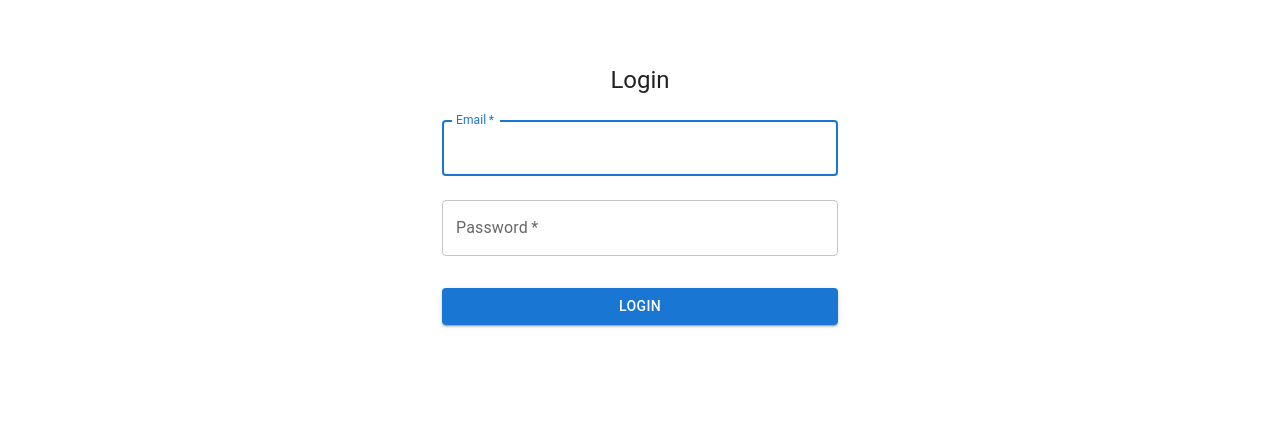
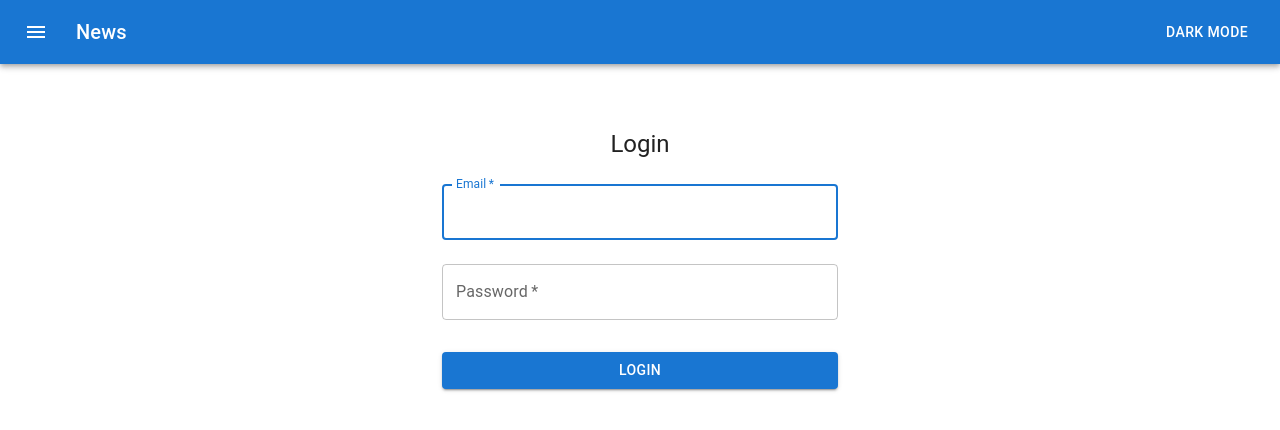
Before and after one commit to shashankack/RajDiamonds, a React (Vite) app in the folder frontend/: page /login in a window 1280 px wide. Shown: the top 430 px of the page. Built offline with nearby package versions, Linux system fonts and the light colour scheme.

Commit message:
Add dark mode toggle and header component; refactor App structure

```diff
--- a/frontend/src/App.jsx
+++ b/frontend/src/App.jsx
@@ -1,11 +1,35 @@
 import React, { useState, useEffect } from "react";
-import { BrowserRouter as Router, Routes, Route, Navigate } from "react-router-dom";
+import {
+  BrowserRouter as Router,
+  Routes,
+  Route,
+  Navigate,
+} from "react-router-dom";
 import Login from "./pages/Login";
 import Home from "./pages/Home";
 import PrivateRoute from "./utils/PrivateRoute";
+import Header from "./components/Header";
+import { ThemeProvider, createTheme } from "@mui/material";
+import theme from "./assets/theme";
+import CssBaseline from "@mui/material/CssBaseline";
 
 const App = () => {
   const [isAuthorized, setAuthorized] = useState(false);
+  const [darkMode, setDarkMode] = useState(false);
+
+  const theme = createTheme({
+    palette: {
+      mode: darkMode ? 'dark' : 'light',
+      primary: {
+        main: darkMode ? '#bb86fc' : '#1976d2',
+      },
+    },
+  });
+
+  const toggleDarkMode = () => {
+    setDarkMode(!darkMode);
+  };
+
 
   useEffect(() => {
     const token = localStorage.getItem("access_token");
@@ -13,13 +37,20 @@ const App = () => {
   }, []);
 
   return (
+    <ThemeProvider theme={theme}>
+      <CssBaseline />
       <Router>
+        <Header onToggleDarkMode={toggleDarkMode} darkMode={darkMode} />
         <Routes>
           {/* Redirect / to either /home or /login */}
           <Route
             path="/"
             element={
-            isAuthorized ? <Navigate to="/home" replace /> : <Navigate to="/login" replace />
+              isAuthorized ? (
+                <Navigate to="/home" replace />
+              ) : (
+                <Navigate to="/login" replace />
+              )
             }
           />
           <Route
@@ -36,6 +67,7 @@ const App = () => {
           />
         </Routes>
       </Router>
+    </ThemeProvider>
   );
 };
 
--- /dev/null
+++ b/frontend/src/assets/theme.js
@@ -0,0 +1,26 @@
+// theme.js
+import { createTheme } from '@mui/material/styles';
+
+const theme = createTheme({
+  palette: {
+    primary: {
+      main: '#1976d2', // Primary color
+    },
+    secondary: {
+      main: '#dc004e', // Secondary color
+    },
+  },
+  typography: {
+    fontFamily: 'Roboto, Arial, sans-serif',
+    h1: {
+      fontSize: '2.5rem',
+      fontWeight: 700,
+    },
+    body1: {
+      fontSize: '1rem',
+    },
+  },
+  // Add more customizations here (spacing, breakpoints, etc.)
+});
+
+export default theme;
--- /dev/null
+++ b/frontend/src/components/Header.jsx
@@ -0,0 +1,29 @@
+import React from 'react'
+import { AppBar, Box, Button, IconButton, Toolbar, Typography } from '@mui/material'
+import MenuIcon from '@mui/icons-material/Menu';
+
+const Header = ({ onToggleDarkMode, darkMode }) => {
+  return (
+    <Box sx={{ flexGrow: 1 }}>
+      <AppBar position="static">
+        <Toolbar>
+          <IconButton
+            size="large"
+            edge="start"
+            color="inherit"
+            aria-label="menu"
+            sx={{ mr: 2 }}
+          >
+            <MenuIcon />
+          </IconButton>
+          <Typography variant="h6" component="div" sx={{ flexGrow: 1 }}>
+            News
+          </Typography>
+          <Button color="inherit" onClick={onToggleDarkMode} >{ darkMode ? 'Ligh Mode' : 'Dark Mode' }</Button>
+        </Toolbar>
+      </AppBar>
+    </Box>
+  )
+}
+
+export default Header
--- a/frontend/src/pages/Home.jsx
+++ b/frontend/src/pages/Home.jsx
@@ -44,7 +44,6 @@ const Dashboard = () => {
 
   // User data for dialog actions
   const [formData, setFormData] = useState({
-    id: null,
     firstName: "",
     lastName: "",
     phone: "",
@@ -223,7 +222,7 @@ const Dashboard = () => {
         </Button>
       </div>
 
-      <TableContainer component={Paper}>
+      <TableContainer component={Paper} maxHeight={'300px'}>
         <Table>
           <TableHead>
             <TableRow>
@@ -321,6 +320,7 @@ const Dashboard = () => {
               <Grid item xs={6}>
                 <TextField
                   label="Sales"
+                  type="number"
                   name="sales"
                   fullWidth
                   value={formData.sales}
--- a/frontend/src/pages/Login.jsx
+++ b/frontend/src/pages/Login.jsx
@@ -23,6 +23,7 @@ const Login = ({ setAuthorized }) => {
     try {
       const response = await axios.post(
         "https://rajdiamonds-backend.onrender.com/api/v1/token/",
+        /* "http://localhost:8000/api/v1/token/", */
         {
           email,
           password,
--- a/frontend/src/utils/axiosInstance.js
+++ b/frontend/src/utils/axiosInstance.js
@@ -2,6 +2,7 @@ import axios from "axios";
 
 const axiosInstance = axios.create({
     baseURL: "https://rajdiamonds-backend.onrender.com/api/v1/",
+    /* baseURL: "http://localhost:8000/api/v1/", */
 });
 
 axiosInstance.interceptors.request.use(async (config) => {
@@ -22,6 +23,8 @@ axiosInstance.interceptors.response.use(
             try {
                 const response = await axios.post(
                     "https://rajdiamonds-backend.onrender.com/api/v1/token/refresh/",
+                    /* "http://localhost:8000/api/v1/token/refresh/", */
+
                     { refresh: refreshToken }
                 );
                 const { access } = response.data;
```
Also changed, not shown: frontend/src/components/ClientApi.jsx (deleted, +0 -9 lines), frontend/src/utils/NewAPI.js (added), frontend/src/utils/NewAuth.js (added). Lines whose indentation alone changed are shown as unchanged.
